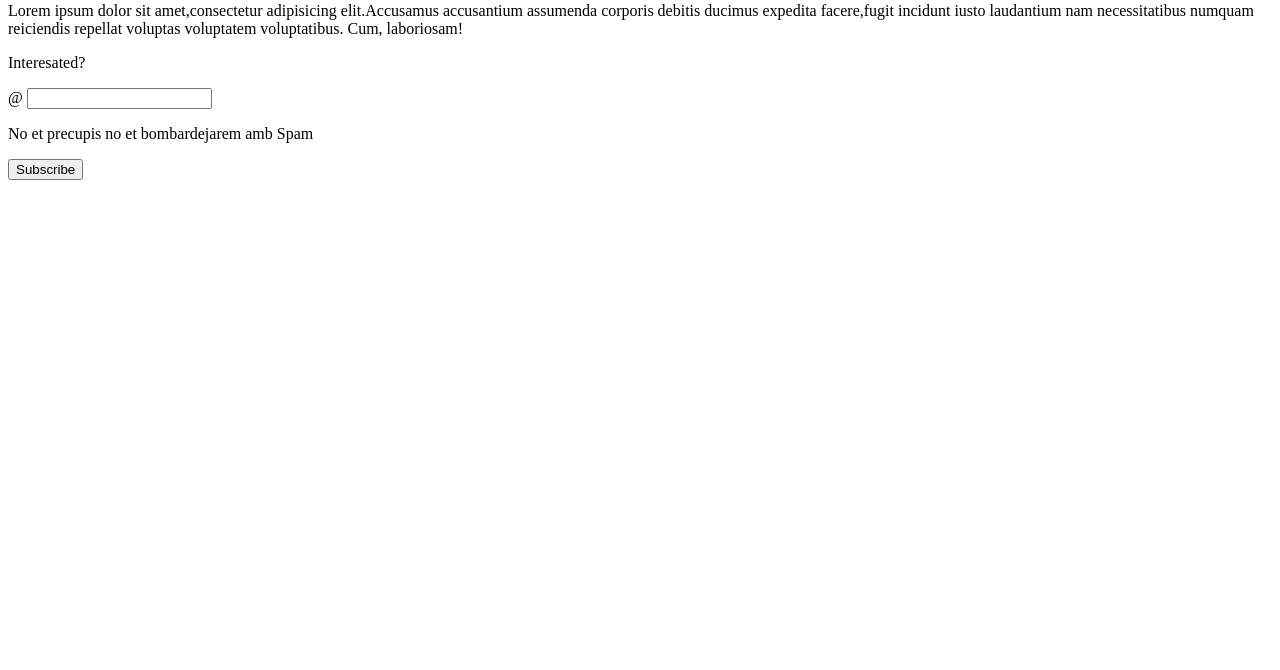
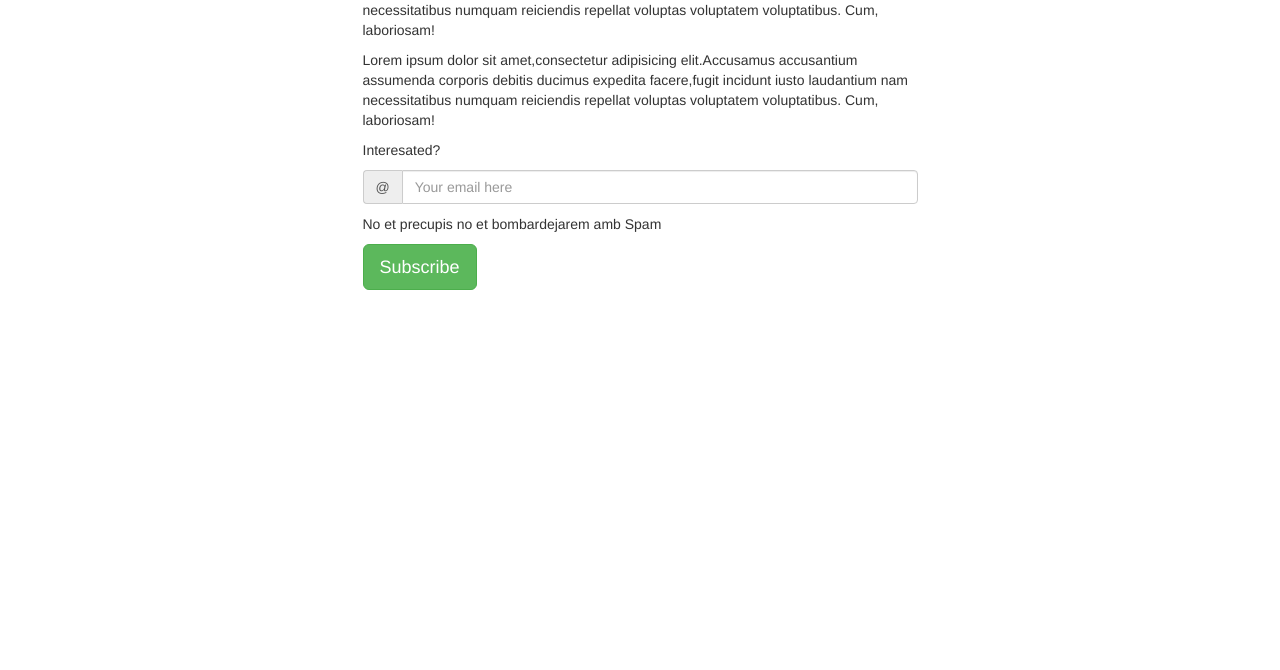
Before and after one commit to AlvaradoAdam15/LandingPageHTML5, a plain HTML site: page index.html in a window 1280 px wide. Shown: the part 130-800 px from the top of the page. Drawn offline with nearby package versions, Linux system fonts and the light colour scheme.

Commit message:
Add style with bootstrap and tag style

```diff
--- a/index.html
+++ b/index.html
@@ -2,9 +2,22 @@
 <html lang="en">
 <head>
     <meta charset="UTF-8">
+    <meta name="viewport"
+          content="width=device-width, user-scalable=no, initial-scale=1.0, maximum-scale=1.0, minimum-scale=1.0">
+    <link rel="stylesheet" href="https://maxcdn.bootstrapcdn.com/bootstrap/3.3.6/css/bootstrap.min.css">
     <title>Landing Page</title>
+    <style>
+
+        body {
+            padding-top: 20px;
+        }
+
+    </style>
 </head>
 <body>
+    <div class="container">
+        <div class="row">
+            <div class="col-md-6 col-md-offset-3 ">
                 <h1>Lorem ipsum dolor sit.</h1>
 
                 <p>Lorem ipsum dolor sit amet,consectetur adipisicing elit.Accusamus accusantium assumenda corporis debitis
@@ -20,13 +33,15 @@
                 <form action="#" method="post">
                     <p class="input-group">
                         <span class="input-group-addon">@</span>
-            <input type="text" class="email">
+                        <input type="email" class="form-control" name="email" placeholder="Your email here">
                     </p>
                     <p>No et precupis no et bombardejarem amb Spam</p>
                     <p>
-            <input type="submit" value="Subscribe">
+                        <input type="submit" value="Subscribe" class="btn btn-success btn-lg">
                     </p>
                 </form>
-
+            </div>
+        </div>
+    </div>
 </body>
 </html>
```
Lines whose indentation alone changed are shown as unchanged.
